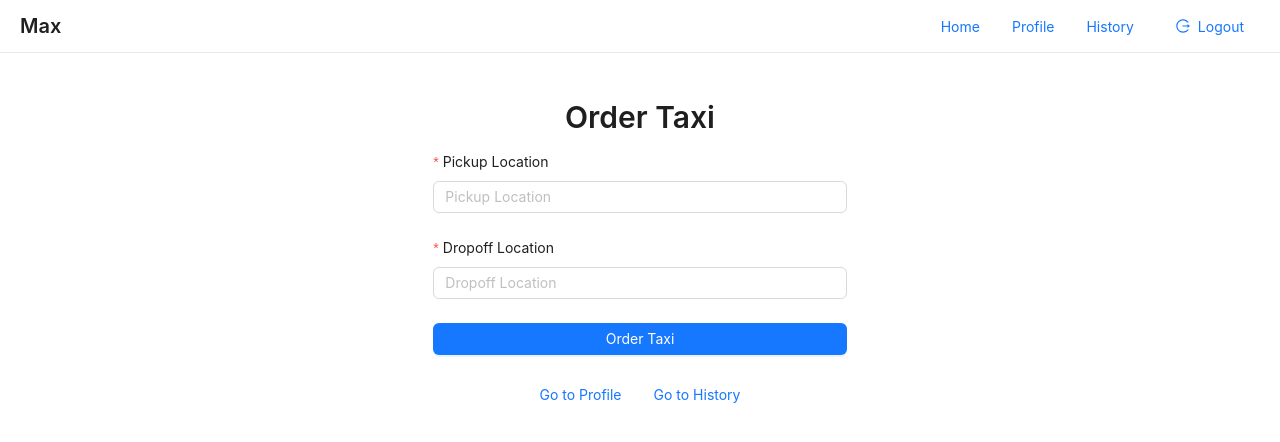
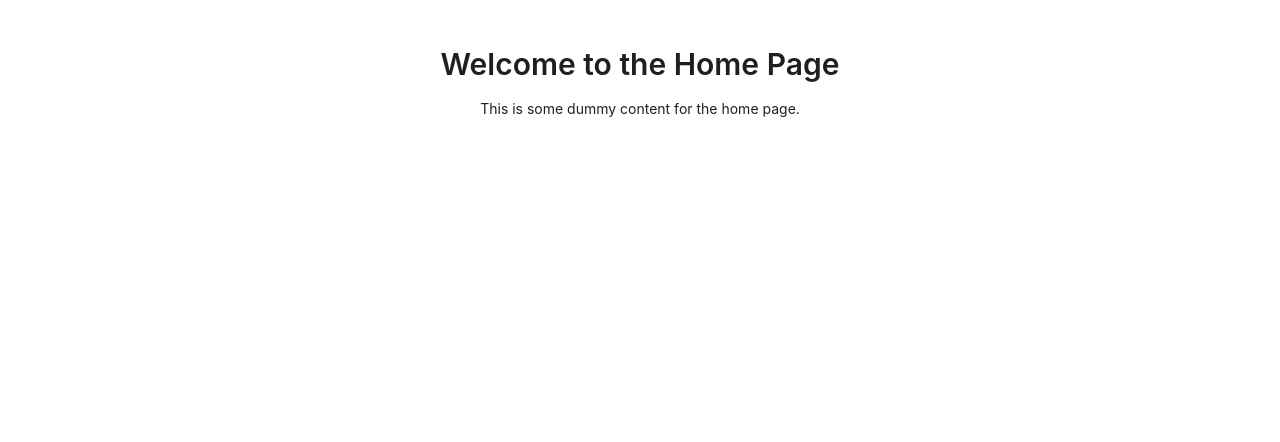
Before and after one commit to multimedia-interfaces/frontend, a React (Create React App) app: page / in a window 1280 px wide. Shown: the top 442 px of the page. Built offline with nearby package versions, Linux system fonts and the light colour scheme; sample sign-in values are in the browser's storage.

Commit message:
Revert "add Header and Profile page"
This reverts commit 368a984c451334f31b80a7fabec90a3494b7b3e1.

```diff
--- a/src/App.js
+++ b/src/App.js
@@ -4,23 +4,23 @@ import { BrowserRouter as Router, Route, Routes, useNavigate } from 'react-route
 import SignUp from './components/SignUp';
 import SignIn from './components/SignIn';
 import Home from './components/Home';
-import Profile from './components/Profile';
-import History from './components/History';
 import { Spin } from 'antd';
 
 const App = () => {
-    const [initialized, setInitialized] = useState(false);
+    const [loading, setLoading] = useState(true);
     const navigate = useNavigate();
 
     useEffect(() => {
         const token = localStorage.getItem('authToken');
-        if (!token) {
+        if (token) {
+            navigate('/');
+        } else {
             navigate('/signup');
         }
-        setInitialized(true);
-    }, []);
+        setLoading(false);
+    }, [navigate]);
 
-    if (!initialized) {
+    if (loading) {
         return (
             <div style={{ display: 'flex', justifyContent: 'center', alignItems: 'center', height: '100vh' }}>
                 <Spin size="large" />
@@ -33,8 +33,6 @@ const App = () => {
             <Route path="/" element={<Home />} />
             <Route path="/signup" element={<SignUp />} />
             <Route path="/signin" element={<SignIn />} />
-            <Route path="/profile" element={<Profile />} />
-            <Route path="/history" element={<History />} />
         </Routes>
     );
 };
--- a/src/api/profile.js
+++ /dev/null
@@ -1,34 +0,0 @@
-import axios from 'axios';
-import {API_HOST} from "../constants/api";
-
-const getAuthToken = () =>  localStorage.getItem('authToken');
-
-export const fetchProfile = async () => {
-    try {
-        const response = await axios.get(`${API_HOST}/profile`, {
-            headers: {
-                'Content-Type': 'application/json',
-                'Accept': 'application/json',
-                'Authorization': `Bearer ${getAuthToken()}`
-            }
-        });
-        return response.data;
-    } catch (error) {
-        throw new Error('Failed to fetch profile data');
-    }
-};
-
-export const updateProfile = async (profileData) => {
-    try {
-        const response = await axios.post(`${API_HOST}/profile`, profileData, {
-            headers: {
-                'Content-Type': 'application/json',
-                'Accept': 'application/json',
-                'Authorization': `Bearer ${getAuthToken()}`
-            }
-        });
-        return response.data;
-    } catch (error) {
-        throw new Error('Failed to update profile');
-    }
-};
--- a/src/components/Header.js
+++ /dev/null
@@ -1,42 +0,0 @@
-// src/components/Header.js
-import React from 'react';
-import { Link, useNavigate } from 'react-router-dom';
-import { Row, Col, Typography, Button } from 'antd';
-import { LogoutOutlined } from '@ant-design/icons';
-// import logo from '../assets/logo.png'; // Import the dummy logo
-
-const { Title } = Typography;
-
-const Header = ({ userName }) => {
-    const navigate = useNavigate();
-
-    const handleLogout = () => {
-        localStorage.removeItem('authToken');
-        navigate('/signup');
-    };
-
-    return (
-        <Row justify="space-between" align="middle" style={{ padding: '10px 20px', borderBottom: '1px solid #e8e8e8' }}>
-            <Col>
-                {/*<img src={logo} alt="Logo" style={{ height: '40px', marginRight: '10px' }} />*/}
-                <Title level={4} style={{ display: 'inline', margin: 0 }}>{userName || 'Max'}</Title>
-            </Col>
-            <Col>
-                <Link to="/">
-                    <Button type="link">Home</Button>
-                </Link>
-                <Link to="/profile">
-                    <Button type="link">Profile</Button>
-                </Link>
-                <Link to="/history">
-                    <Button type="link">History</Button>
-                </Link>
-                <Button type="link" icon={<LogoutOutlined />} style={{ marginLeft: '10px' }} onClick={handleLogout}>
-                    Logout
-                </Button>
-            </Col>
-        </Row>
-    );
-};
-
-export default Header;
--- a/src/components/History.js
+++ /dev/null
@@ -1,31 +0,0 @@
-// src/components/History.js
-import React from 'react';
-import { Typography, Row, Col, Button } from 'antd';
-import { Link } from 'react-router-dom';
-import Header from "./Header";
-
-const { Title, Paragraph } = Typography;
-
-const History = () => {
-    return (
-        <>
-            <Header />
-            <Row justify="center" style={{ padding: '20px' }}>
-                <Col xs={24} sm={20} md={16} lg={12} xl={8}>
-                    <Title level={2} style={{ textAlign: 'center' }}>History Page</Title>
-                    <Paragraph style={{ textAlign: 'center' }}>This is the history page.</Paragraph>
-                    <div style={{ marginTop: '20px', textAlign: 'center' }}>
-                        <Link to="/">
-                            <Button type="link">Go to Home</Button>
-                        </Link>
-                        <Link to="/profile">
-                            <Button type="link">Go to Profile</Button>
-                        </Link>
-                    </div>
-                </Col>
-            </Row>
-        </>
-    );
-};
-
-export default History;
--- a/src/components/Home.js
+++ b/src/components/Home.js
@@ -1,66 +1,14 @@
-// src/components/Home.js
 import React from 'react';
-import { Typography, Form, Input, Button, Row, Col } from 'antd';
-import { Link } from 'react-router-dom';
-import Header from "./Header";
+import { Typography } from 'antd';
 
-const { Title } = Typography;
+const { Title, Paragraph } = Typography;
 
 const Home = () => {
-    const onFinish = (values) => {
-        console.log('Success:', values);
-    };
-
-    const onFinishFailed = (errorInfo) => {
-        console.log('Failed:', errorInfo);
-    };
-
     return (
-        <>
-            <Header />
-            <Row justify="center" style={{ padding: '20px' }}>
-                <Col xs={24} sm={20} md={16} lg={12} xl={8}>
-                    <Title level={2} style={{ textAlign: 'center' }}>Order Taxi</Title>
-                    <Form
-                        name="orderTaxi"
-                        initialValues={{ remember: true }}
-                        onFinish={onFinish}
-                        onFinishFailed={onFinishFailed}
-                        layout="vertical"
-                    >
-                        <Form.Item
-                            label="Pickup Location"
-                            name="pickupLocation"
-                            rules={[{ required: true, message: 'Please input your pickup location!' }]}
-                        >
-                            <Input placeholder="Pickup Location" />
-                        </Form.Item>
-
-                        <Form.Item
-                            label="Dropoff Location"
-                            name="dropoffLocation"
-                            rules={[{ required: true, message: 'Please input your dropoff location!' }]}
-                        >
-                            <Input placeholder="Dropoff Location" />
-                        </Form.Item>
-
-                        <Form.Item>
-                            <Button type="primary" htmlType="submit" block>
-                                Order Taxi
-                            </Button>
-                        </Form.Item>
-                    </Form>
-                    <div style={{ marginTop: '20px', textAlign: 'center' }}>
-                        <Link to="/profile">
-                            <Button type="link">Go to Profile</Button>
-                        </Link>
-                        <Link to="/history">
-                            <Button type="link">Go to History</Button>
-                        </Link>
-                    </div>
-                </Col>
-            </Row>
-        </>
+        <div style={{ textAlign: 'center', padding: '20px' }}>
+            <Title level={2}>Welcome to the Home Page</Title>
+            <Paragraph>This is some dummy content for the home page.</Paragraph>
+        </div>
     );
 };
 
--- a/src/components/Profile.js
+++ /dev/null
@@ -1,93 +0,0 @@
-// src/components/Profile.js
-import React, { useEffect, useState } from 'react';
-import { Typography, Form, Input, Button, Row, Col, message } from 'antd';
-import { Link } from 'react-router-dom';
-import { fetchProfile, updateProfile } from '../api/profile';
-import Header from "./Header";
-
-const { Title } = Typography;
-
-const Profile = () => {
-    const [form] = Form.useForm();
-    const [profile, setProfile] = useState({ name: '', phone: '', email: '' });
-
-    useEffect(() => {
-        const getProfile = async () => {
-            try {
-                const data = await fetchProfile();
-                setProfile(data);
-                form.setFieldsValue(data);
-            } catch (error) {
-                message.error('Failed to fetch profile data');
-            }
-        };
-        getProfile();
-    }, []);
-
-    const onFinish = async (values) => {
-        try {
-            await updateProfile(values);
-            message.success('Profile updated successfully');
-        } catch (error) {
-            message.error('Failed to update profile');
-        }
-    };
-
-    return (
-        <>
-            <Header />
-            <Row justify="center" style={{ padding: '20px' }}>
-                <Col xs={24} sm={20} md={16} lg={12} xl={8}>
-                    <Title level={2} style={{ textAlign: 'center' }}>Profile Page</Title>
-                    <Form
-                        form={form}
-                        name="profile"
-                        initialValues={profile}
-                        onFinish={onFinish}
-                        layout="vertical"
-                    >
-                        <Form.Item
-                            label="Name"
-                            name="name"
-                            rules={[{ required: true, message: 'Please input your name!' }]}
-                        >
-                            <Input placeholder="Name" />
-                        </Form.Item>
-
-                        <Form.Item
-                            label="Phone"
-                            name="phone"
-                            rules={[{ required: true, message: 'Please input your phone number!' }]}
-                        >
-                            <Input placeholder="Phone" />
-                        </Form.Item>
-
-                        <Form.Item
-                            label="Email"
-                            name="email"
-                            rules={[{ required: true, message: 'Please input your email!' }, { type: 'email', message: 'Please enter a valid email!' }]}
-                        >
-                            <Input placeholder="Email" />
-                        </Form.Item>
-
-                        <Form.Item>
-                            <Button type="primary" htmlType="submit" block>
-                                Update Profile
-                            </Button>
-                        </Form.Item>
-                    </Form>
-                    <div style={{ marginTop: '20px', textAlign: 'center' }}>
-                        <Link to="/">
-                            <Button type="link">Go to Home</Button>
-                        </Link>
-                        <Link to="/history">
-                            <Button type="link">Go to History</Button>
-                        </Link>
-                    </div>
-                </Col>
-            </Row>
-        </>
-    );
-};
-
-export default Profile;
```
